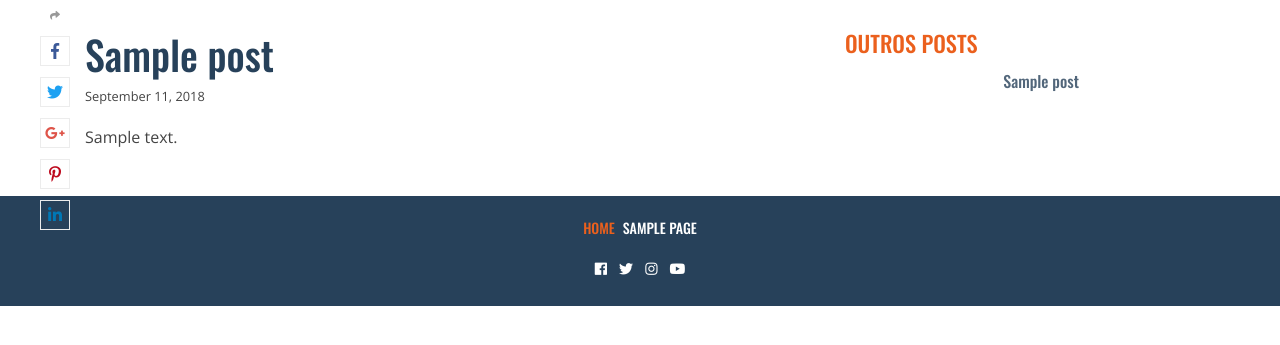
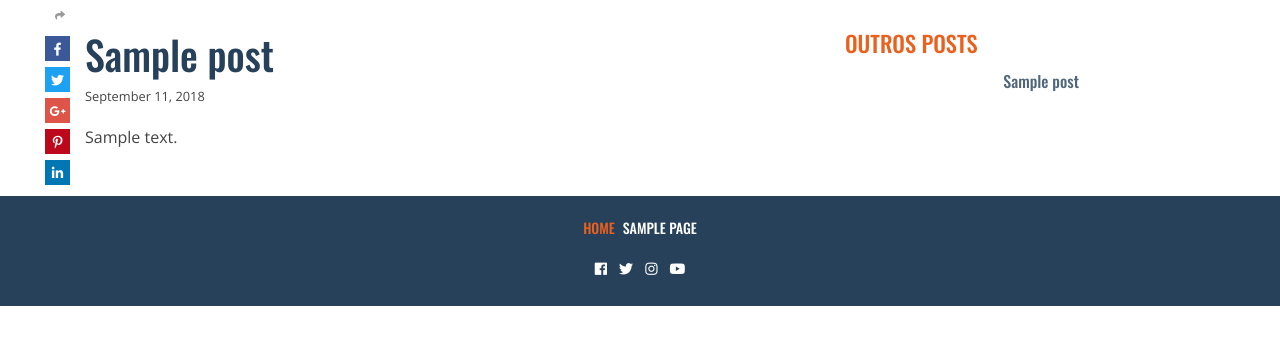
Before and after one commit to viniciusofp/jarbas, a WordPress theme: template themes/jarbas/single-post.php in a window 1280 px wide. Shown: the part 97-442 px from the top of the page. Run offline with PHP 8.4 and a stand-in for WordPress, Linux system fonts and the light colour scheme; the site name, menu and one post (Sample post) are stand-ins, and other content is empty; some libraries are stand-ins or nearby versions.

Commit message:
social share styles

```diff
--- a/themes/jarbas/sass/style.scss
+++ b/themes/jarbas/sass/style.scss
@@ -259,11 +259,26 @@ $light-gray: #F1F1F2;
 
 .social-share {
 	position: absolute;
-  left: -30px;
+  left: -25px;
 	transform: translateY(-30px);
 	ul {
 		padding-left: 0;
 		margin-left: 0;
+		.facebook {
+			background-color: #3b5998;
+		}
+		.twitter {
+			background-color: #1da1f2;
+		}
+		.pinterest {
+			background-color: #bd081c;
+		}
+		.linkedin {
+			background-color: #0077b5;
+		}
+		.google-plus {
+			background-color: #de5449;
+		}
 		li {
 			padding-left: 0;
 			list-style: none;
@@ -277,33 +292,18 @@ $light-gray: #F1F1F2;
 					color: #999;
 				}
 			}
-			i.fa-facebook-f {
-				color: #3b5998;
-			}
-			i.fa-twitter {
-				color: #1da1f2;
-			}
-			i.fa-pinterest-p {
-				color: #bd081c;
-			}
-			i.fa-linkedin-in {
-				color: #0077b5;
-			}
-			i.fa-google-plus-g {
-				color: #de5449;
-			}
 			i {
 				@include absolute-center;
+				color: white;
 			}
 			a {
 				position: relative;
-				height: 30px;
-				width: 30px;
-				border: 1px solid #ececec;
+				height: 25px;
+		    width: 25px;
+		    font-size: 13px;
 				display: inline-block;
-				margin-bottom: 5px;
 				&:hover {
-					background: #dedede;
+					background: #252525;
 				}
 			}
 		}
--- a/themes/jarbas/single-post.php
+++ b/themes/jarbas/single-post.php
@@ -27,11 +27,11 @@ $postID = get_the_ID();
 			<div class="social-share">
 				<ul>
 					<li><span><i class="fas fa-share"></i></span></li>
-					<li><a class="popup-share" target="_blank" href="http://www.facebook.com/sharer.php?u=<?php the_permalink() ?>"><i class="fab fa-facebook-f"></i></a></li>
-					<li><a class="popup-share" target="_blank" href="http://twitter.com/intent/tweet?text=<?php the_title() ?>&url=<?php the_permalink() ?>&via=jarbas434"><i class="fab fa-twitter"></i></a></li>
-					<li><a class="popup-share" target="_blank" href="http://plus.google.com/share?url=<?php the_permalink() ?>"><i class="fab fa-google-plus-g"></i></a></li>
-					<li><a class="popup-share" target="_blank" href="http://pinterest.com/pin/create/button/?url=<?php the_permalink() ?>&description=&media=<?php the_post_thumbnail_url() ?>"><i class="fab fa-pinterest-p"></i></a></li>
-					<li><a class="popup-share" target="_blank" href="http://linkedin.com/shareArticle?mini=true&url=<?php the_permalink() ?>&title=<?php the_title() ?>"><i class="fab fa-linkedin-in"></i></a></li>
+					<li><a class="popup-share facebook" target="_blank" href="http://www.facebook.com/sharer.php?u=<?php the_permalink() ?>"><i class="fab fa-facebook-f"></i></a></li>
+					<li><a class="popup-share twitter" target="_blank" href="http://twitter.com/intent/tweet?text=<?php the_title() ?>&url=<?php the_permalink() ?>&via=jarbas434"><i class="fab fa-twitter"></i></a></li>
+					<li><a class="popup-share google-plus" target="_blank" href="http://plus.google.com/share?url=<?php the_permalink() ?>"><i class="fab fa-google-plus-g"></i></a></li>
+					<li><a class="popup-share pinterest" target="_blank" href="http://pinterest.com/pin/create/button/?url=<?php the_permalink() ?>&description=&media=<?php the_post_thumbnail_url() ?>"><i class="fab fa-pinterest-p"></i></a></li>
+					<li><a class="popup-share linkedin" target="_blank" href="http://linkedin.com/shareArticle?mini=true&url=<?php the_permalink() ?>&title=<?php the_title() ?>"><i class="fab fa-linkedin-in"></i></a></li>
 				</ul>
 				<script>
 					$(document).ready(function() {
```
Also changed, not shown: themes/jarbas/style.css, 1 other file.
